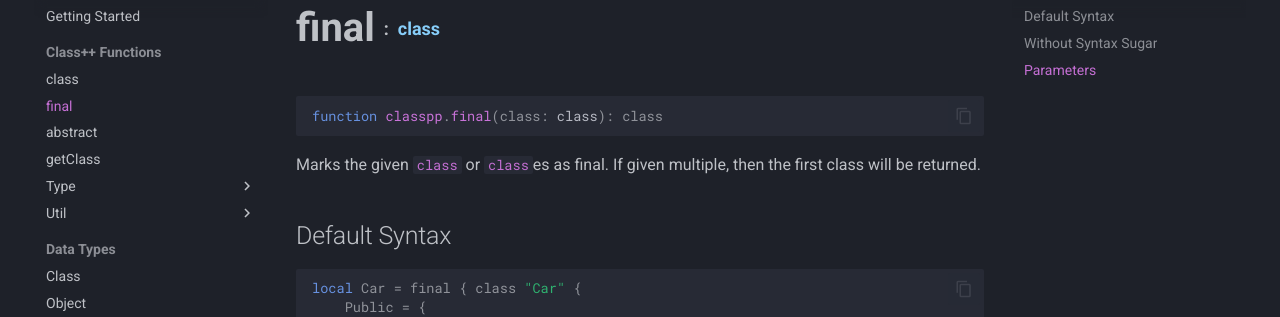
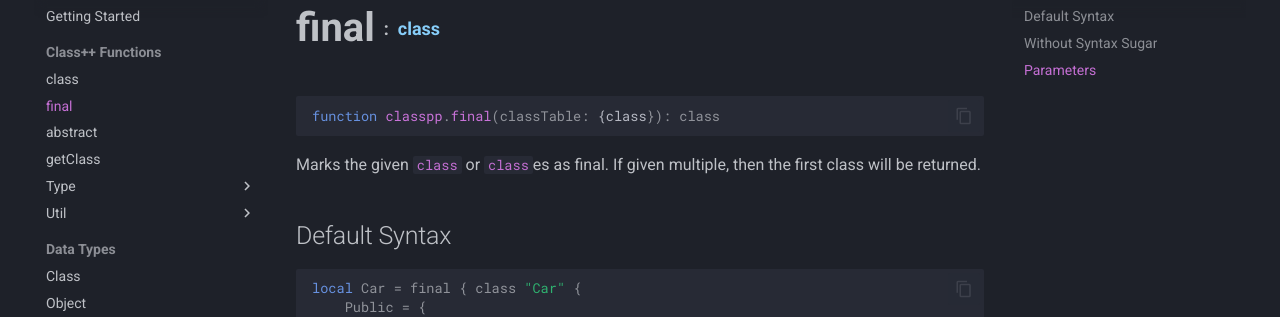
Before and after one commit to TenebrisNoctua/ClassPP, an MkDocs documentation site: the page built from docs/apiReference/classFunctions/mainModule/final.md, in a window 1280 px wide and 1072 px high. Shown: the part 186-503 px from the top of the window. Built offline with MkDocs 1.6.1 and Material for MkDocs 9.7.7, drawn with Linux system fonts in a browser that asks for light colours; comment, search, counter and statistics services are not loaded.

Commit message:
Update Docs

````diff
--- a/docs/apiReference/classFunctions/mainModule/final.md
+++ b/docs/apiReference/classFunctions/mainModule/final.md
@@ -2,7 +2,7 @@
 <span class="apiReferenceFunctionTitle">final</span> <span class="apiReferenceFunctionTypeIndicator">:</span> <a href="../../../dataTypes/class" class="apiReferenceFunctionType" style="color: lightskyblue;">class</a>
 
 ```lua
-function classpp.final(class: class): class
+function classpp.final(classTable: {class}): class
 ```
 
 Marks the given [`class`](../../dataTypes/class.md) or [`class`](../../dataTypes/class.md)es as final. If given multiple, then the first class will be returned.
````
Also changed, not shown: docs/apiReference/classFunctions/mainModule/abstract.md (+1 -1 lines).
